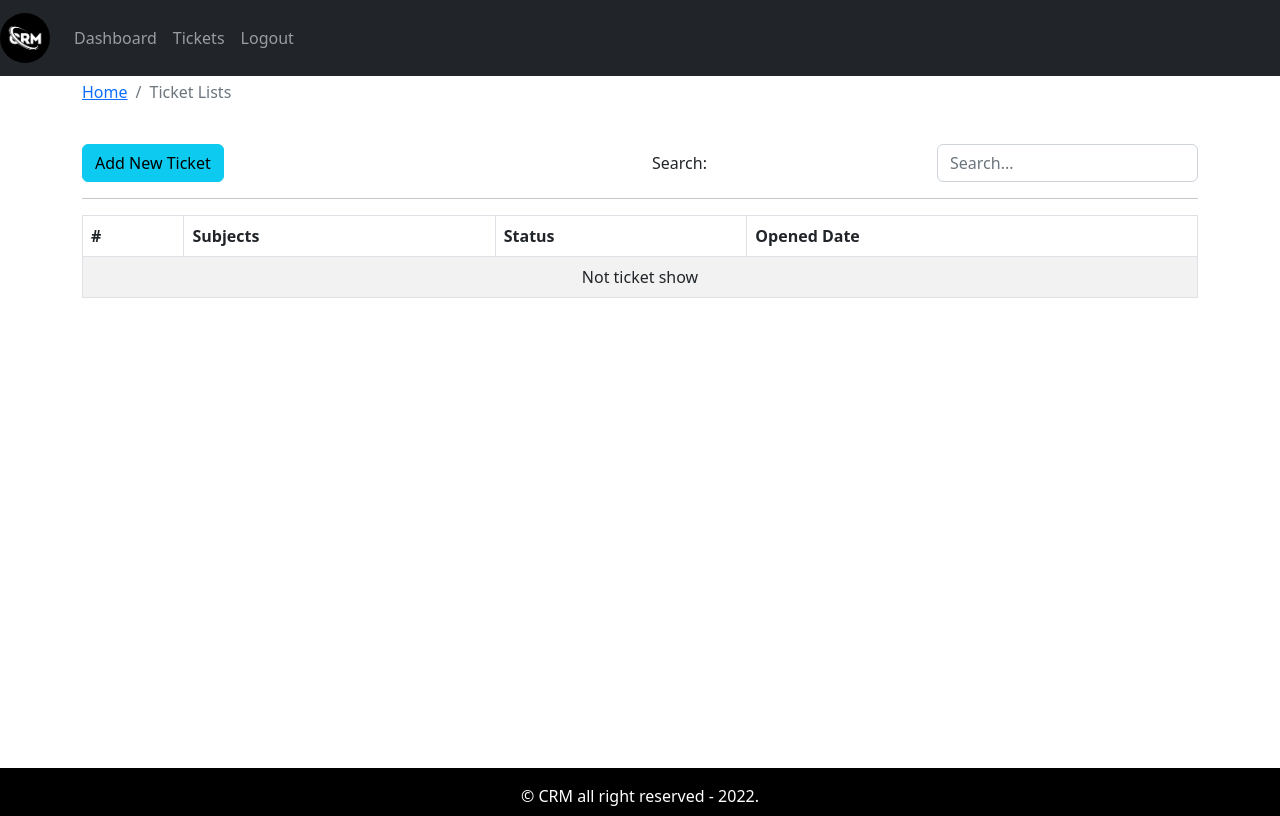
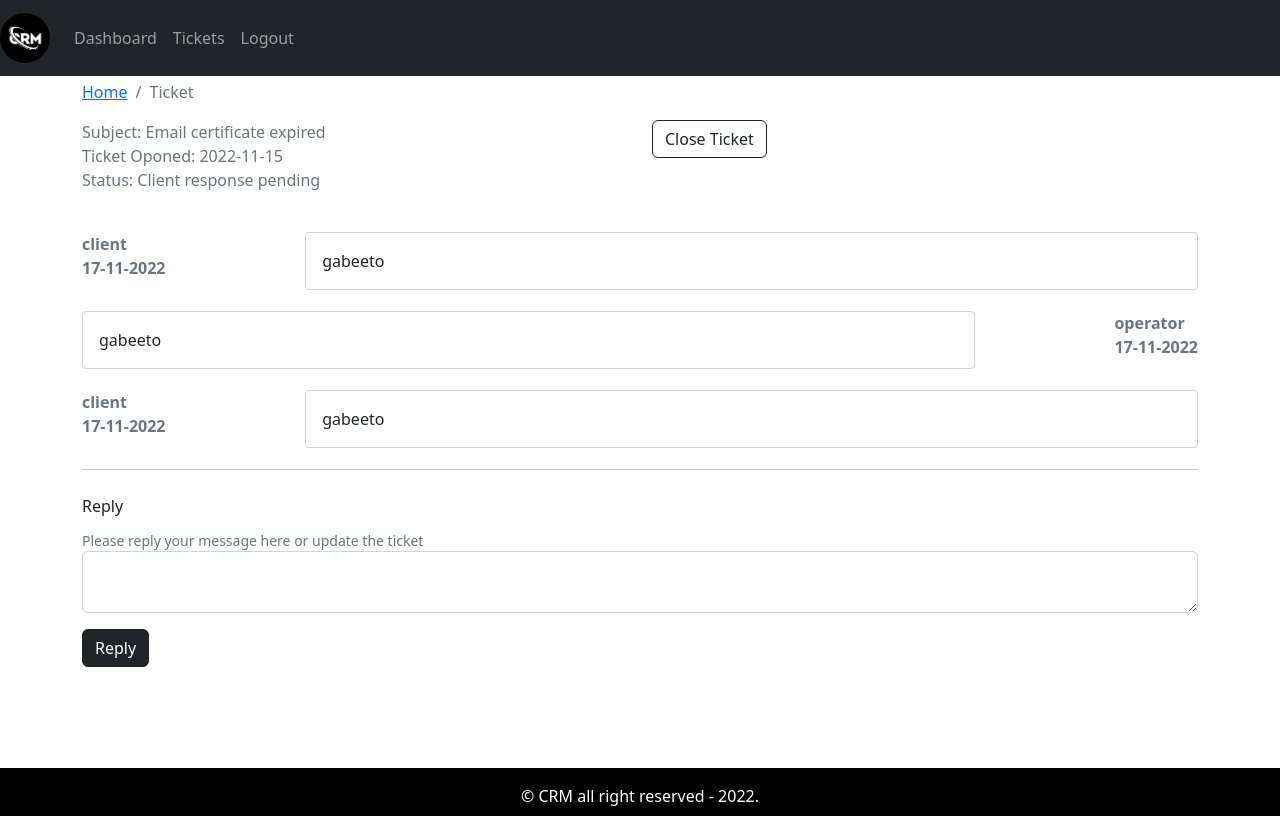
Before and after one commit to gszcode/crm-frontend, a React (Create React App) app: page / in a window 1280 px wide. Built offline with nearby package versions, Linux system fonts and the light colour scheme.

Commit message:
ticket landing page added

```diff
--- a/src/App.js
+++ b/src/App.js
@@ -4,6 +4,7 @@ import './App.css'
 import { Dashboard } from './page/dashboard/Dashboard.page'
 import { AddTicket } from './page/new-ticket/AddTicket.page'
 import { TicketLists } from './page/ticket-listing/TicketLists.page'
+import { Ticket } from './page/ticket/Ticket.page'
 
 function App() {
   return (
@@ -12,7 +13,8 @@ function App() {
       <DefaultLayout>
         {/* <Dashboard /> */}
         {/* <AddTicket /> */}
-        <TicketLists />
+        {/* <TicketLists /> */}
+        <Ticket />
       </DefaultLayout>
     </div>
   )
--- a/src/assets/data/dummy-tickets.json
+++ b/src/assets/data/dummy-tickets.json
@@ -3,7 +3,24 @@
     "id": 1,
     "subject": "Email certificate expired",
     "status": "Client response pending",
-    "addedAt": "2022-11-15"
+    "addedAt": "2022-11-15",
+    "history": [
+      {
+        "date": "17-11-2022",
+        "message": "gabeeto",
+        "messageBy": "client"
+      },
+      {
+        "date": "17-11-2022",
+        "message": "gabeeto",
+        "messageBy": "operator"
+      },
+      {
+        "date": "17-11-2022",
+        "message": "gabeeto",
+        "messageBy": "client"
+      }
+    ]
   },
   {
     "id": 2,
--- /dev/null
+++ b/src/components/message-history/MessageHistory.comp.js
@@ -0,0 +1,19 @@
+import PropTypes from 'prop-types'
+import './message-history.style.css'
+
+export function MessageHistory({ msg }) {
+  if (!msg) return null
+  return msg.map((item, i) => (
+    <div key={i} className="message-history mt-3">
+      <div className="send  text-secondary">
+        <div className="senderM">{item.messageBy}</div>
+        <div className="dateM">{item.date}</div>
+      </div>
+      <div className="message">{item.message}</div>
+    </div>
+  ))
+}
+
+MessageHistory.propTypes = {
+  msg: PropTypes.object.isRequired
+}
--- /dev/null
+++ b/src/components/message-history/message-history.style.css
@@ -0,0 +1,24 @@
+.senderM,
+.dateM {
+  font-weight: bold;
+}
+
+.message-history {
+  display: flex;
+  flex-direction: row;
+  justify-content: space-between;
+  margin: 5px 0;
+}
+
+.message-history:nth-child(even) {
+  display: flex;
+  flex-direction: row-reverse;
+  justify-content: space-between;
+}
+
+.message {
+  padding: 1rem;
+  width: 80%;
+  border: 1px solid #ced4da;
+  border-radius: 0.25rem;
+}
--- /dev/null
+++ b/src/components/update-ticket/UpdateTicket.js
@@ -0,0 +1,32 @@
+import { Form, Button } from 'react-bootstrap'
+import PropTypes from 'prop-types'
+
+export function UpdateTicket({ msg, handleOnChange, handleOnSubmit }) {
+  return (
+    <Form onSubmit={handleOnSubmit}>
+      <Form.Label>Reply</Form.Label>
+      <Form.Text className="d-block">
+        Please reply your message here or update the ticket
+      </Form.Text>
+      <Form.Control
+        onChange={handleOnChange}
+        value={msg}
+        as="textarea"
+        row="5"
+        name="detail"
+      />
+
+      <div className="text-right my-3">
+        <Button variant="dark" type="submit">
+          Reply
+        </Button>
+      </div>
+    </Form>
+  )
+}
+
+UpdateTicket.propTypes = {
+  msg: PropTypes.string.isRequired,
+  handleOnChange: PropTypes.func.isRequired,
+  handleOnSubmit: PropTypes.func.isRequired
+}
--- /dev/null
+++ b/src/page/ticket/Ticket.page.js
@@ -0,0 +1,59 @@
+import { Container, Row, Col, Button } from 'react-bootstrap'
+import { PageBreadcrumb } from '../../components/breadcrumb/Breadcrumb.comp'
+import tickets from '../../assets/data/dummy-tickets.json'
+import { MessageHistory } from '../../components/message-history/MessageHistory.comp'
+import { UpdateTicket } from '../../components/update-ticket/UpdateTicket'
+import { useEffect, useState } from 'react'
+
+const ticket = tickets[0]
+
+export function Ticket() {
+  const [message, setMessage] = useState('')
+
+  useEffect(() => {}, [message])
+
+  const handleOnChange = (e) => {
+    const { value } = e.target
+    setMessage(value)
+  }
+
+  const handleOnSubmit = (e) => {
+    e.preventDefault()
+
+    alert('Form submited!!')
+  }
+
+  return (
+    <Container>
+      <Row>
+        <Col>
+          <PageBreadcrumb page="Ticket" />
+        </Col>
+      </Row>
+      <Row>
+        <Col className="text-weight-bolder text-secondary">
+          <div className="subject">Subject: {ticket.subject}</div>
+          <div className="date">Ticket Oponed: {ticket.addedAt}</div>
+          <div className="status">Status: {ticket.status}</div>
+        </Col>
+        <Col className="text-right">
+          <Button variant="outline-dark">Close Ticket</Button>
+        </Col>
+      </Row>
+      <Row className="mt-4">
+        <MessageHistory msg={ticket.history} />
+      </Row>
+      <hr />
+
+      <Row className="mt-4">
+        <Col>
+          <UpdateTicket
+            msg={message}
+            handleOnChange={handleOnChange}
+            handleOnSubmit={handleOnSubmit}
+          />
+        </Col>
+      </Row>
+    </Container>
+  )
+}
```
